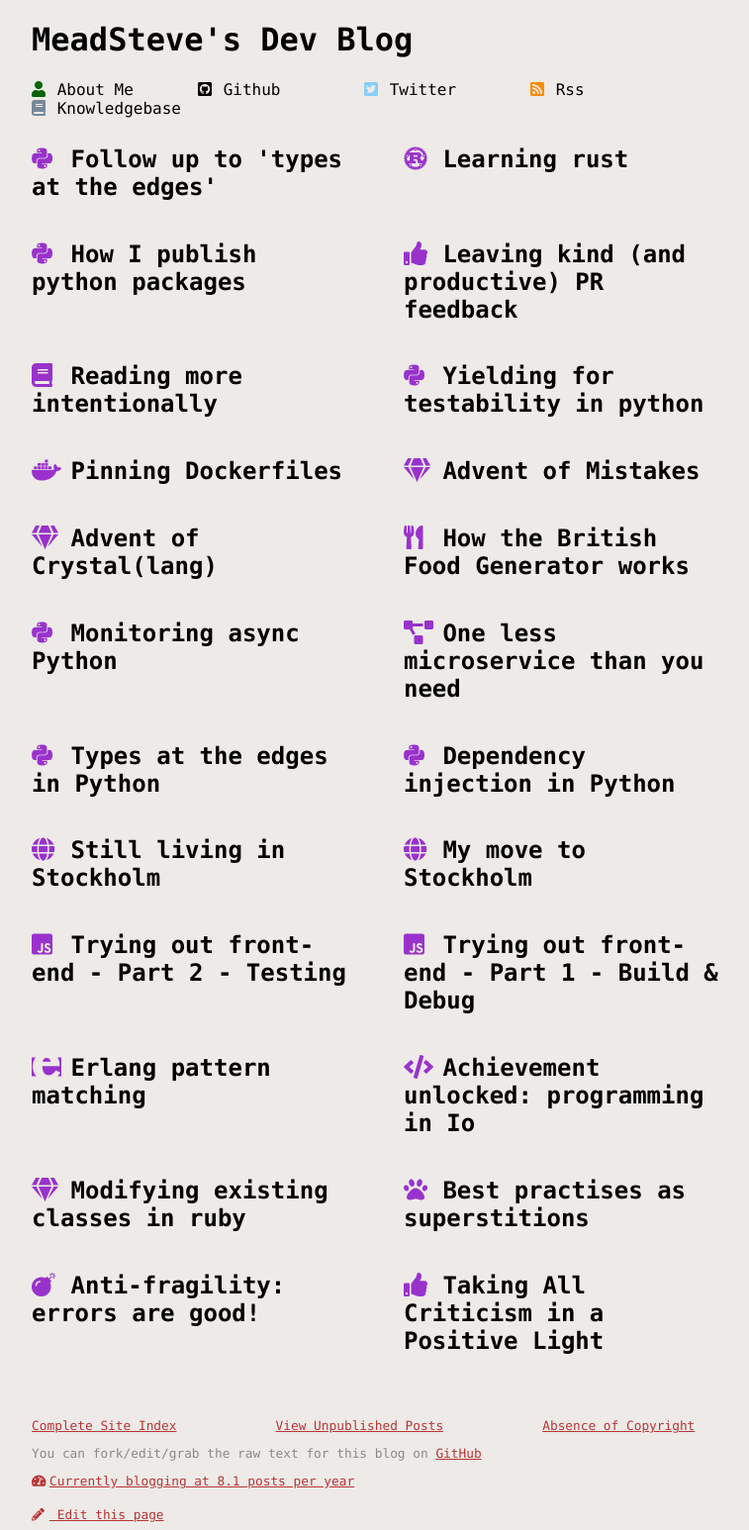
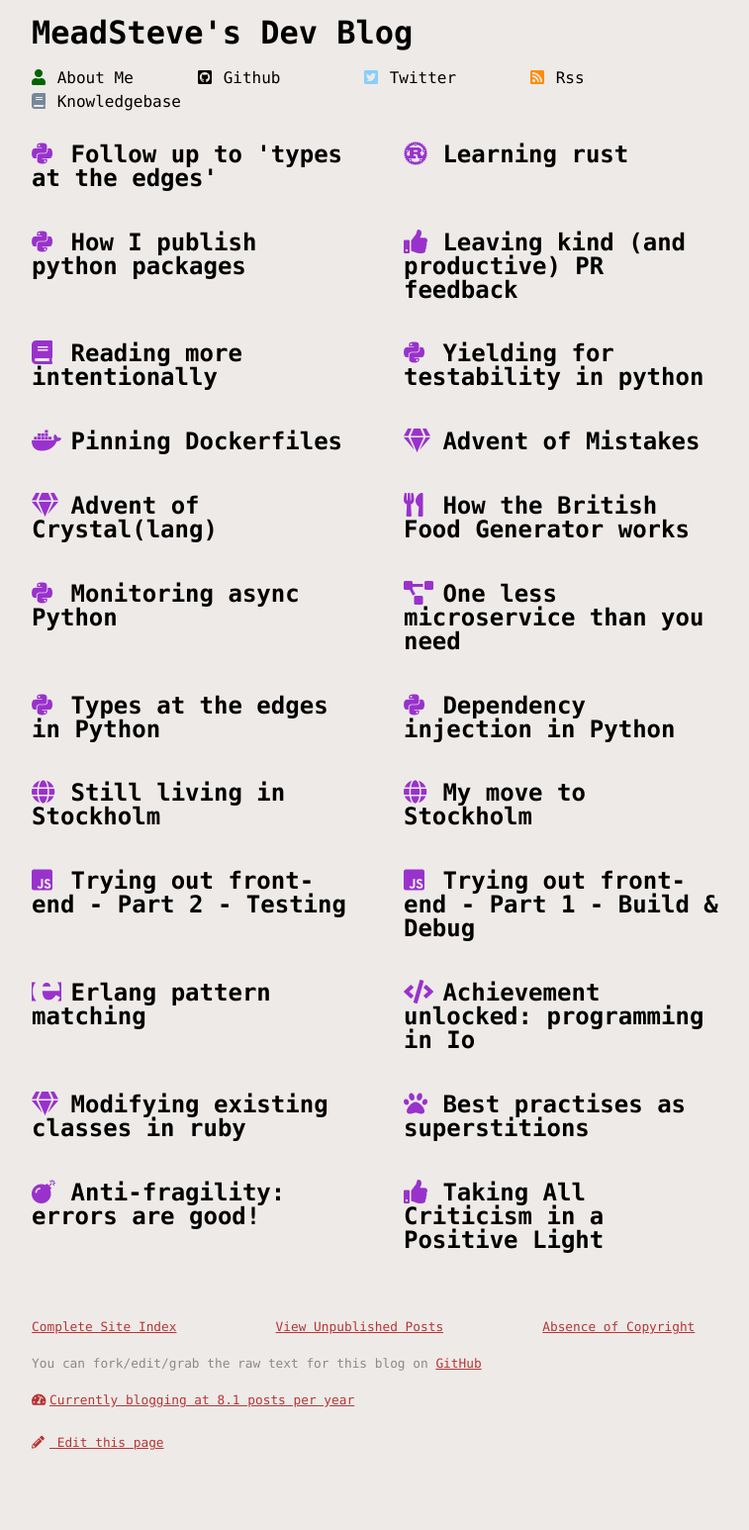
Before and after one commit to meadsteve/meadsteve.github.io, a Jekyll site: the page built from index.html, in a window 1280 px wide. Shown: the whole page at 99% size, without its empty margins (260-1017 px from the left). Built offline with Jekyll 4.4.1, drawn with Linux system fonts in a browser that asks for light colours; the list of posts is cut into pages by our own code; after the commit the page ends 1478 px from its top, so only the background shows below that.

Commit message:
line-height ?

```diff
--- a/css/main.css
+++ b/css/main.css
@@ -4,6 +4,7 @@
   font-family: sans-serif;
   background: #edeae7;
   color: #1e0010;
+  line-height: 1.5em
 }
 
 header, footer, h1, h2, h3 {
```
